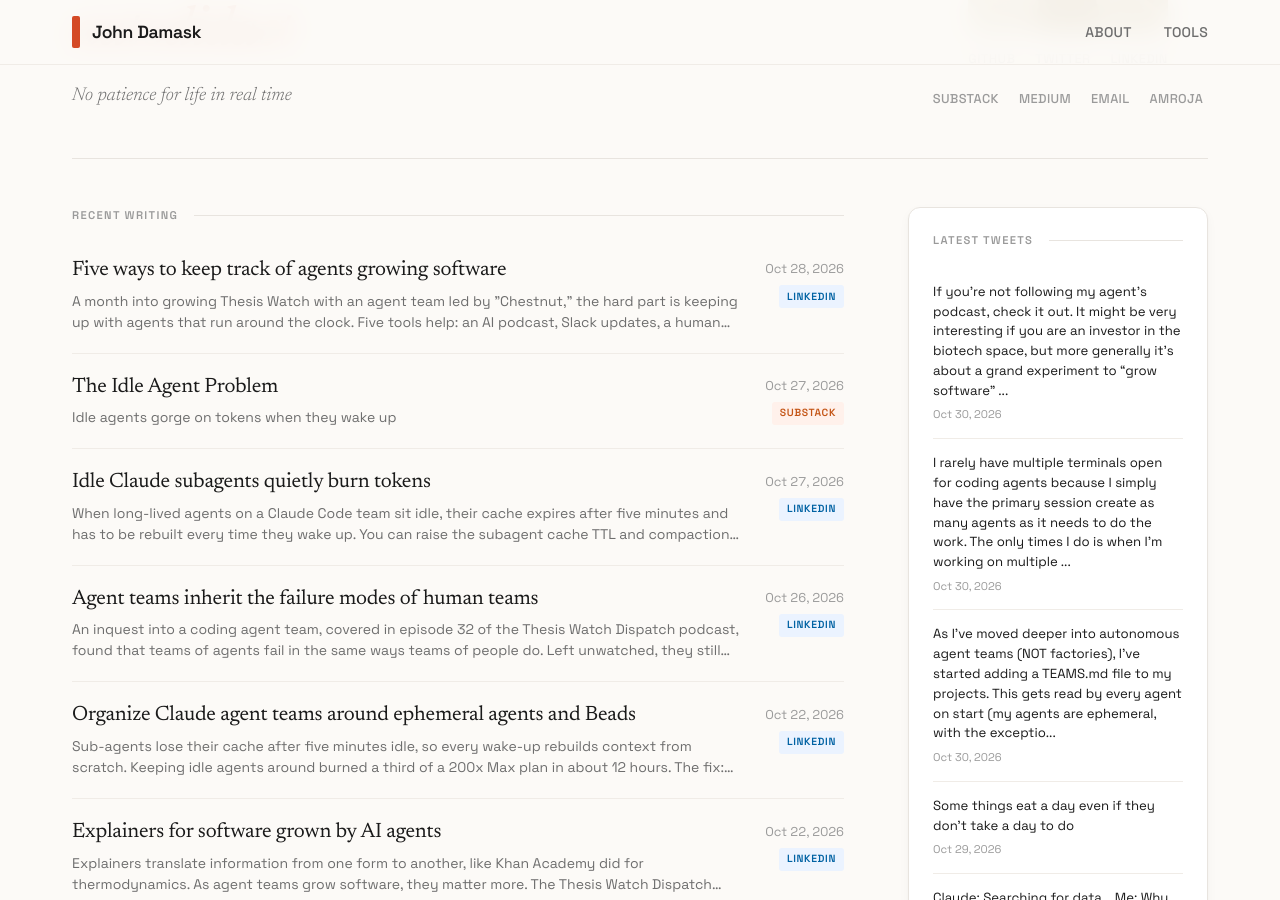
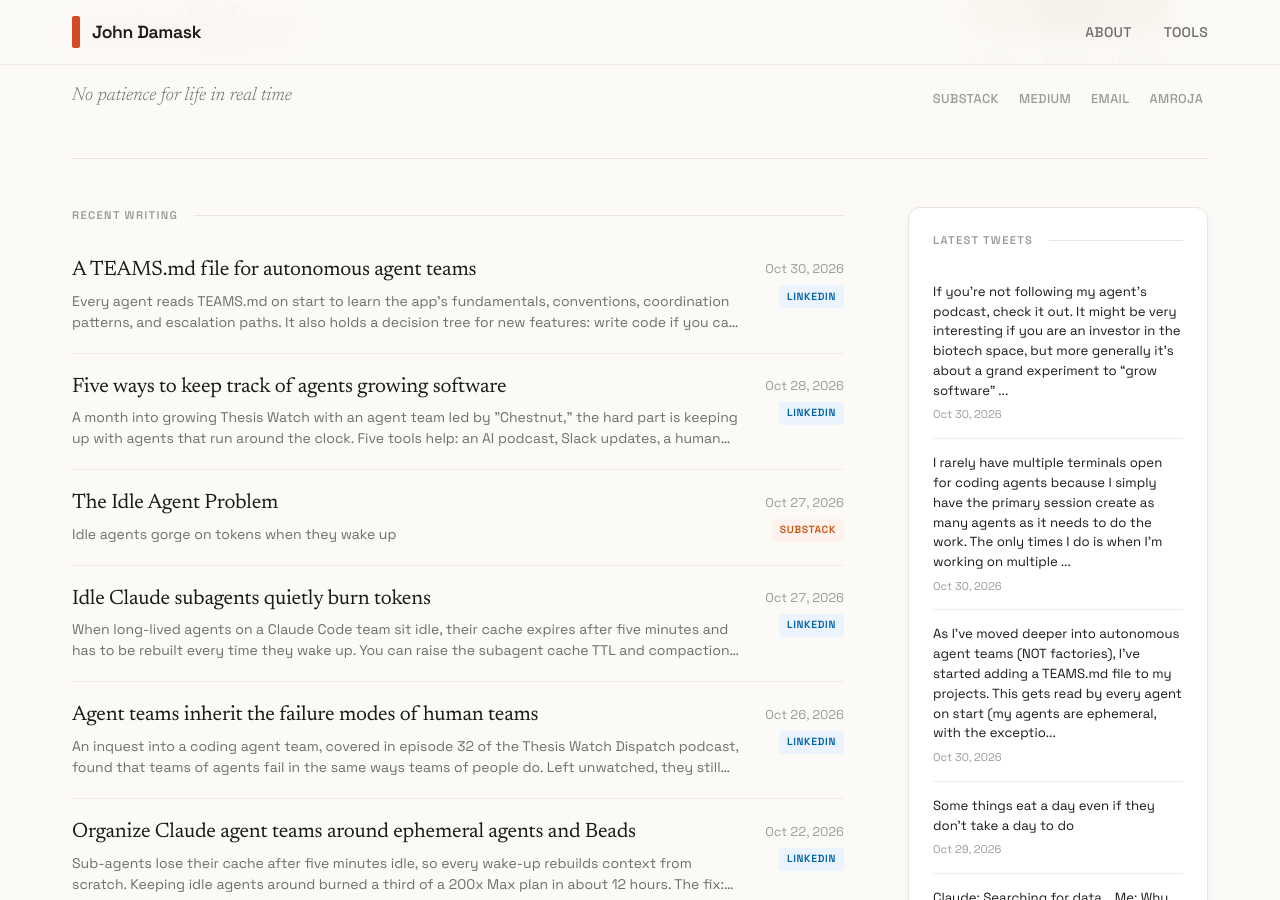
Before and after one commit to jbdamask/jbdamask.github.io, a Jekyll site: the page built from index.html, in a window 1280 px wide and 900 px high, scrolled down 336 px. Built offline with Jekyll 4.4.1, drawn with Linux system fonts in a browser that asks for light colours; the list of posts is cut into pages by our own code.

Commit message:
Add 1 recent LinkedIn post to external feed

```diff
--- a/_data/external-posts.yml
+++ b/_data/external-posts.yml
@@ -1,5 +1,12 @@
 # External posts from LinkedIn, Twitter, etc.
 # Add your posts here and they'll appear in the unified feed
+
+- title: "A TEAMS.md file for autonomous agent teams"
+  source: linkedin
+  url: https://www.linkedin.com/feed/update/urn:li:activity:7521946924787138560/
+  date: 2026-10-30
+  excerpt: "Every agent reads TEAMS.md on start to learn the app's fundamentals, conventions, coordination patterns, and escalation paths. It also holds a decision tree for new features: write code if you can, use a decision model like JEV for narrow repeated judgments, and use the smallest LLM that works for the rest."
+  image: ""
 
 - title: "Five ways to keep track of agents growing software"
   source: linkedin
```
